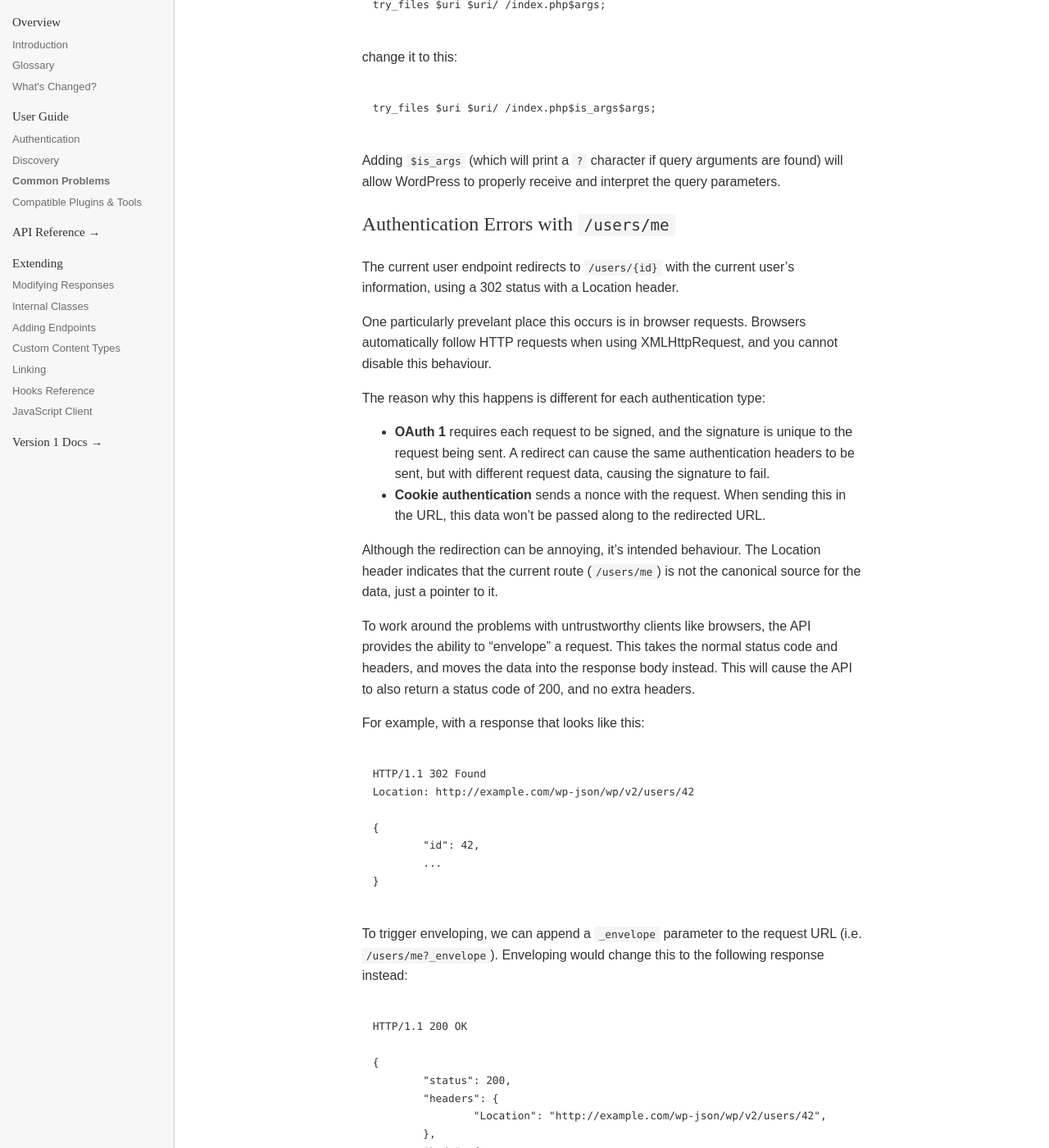
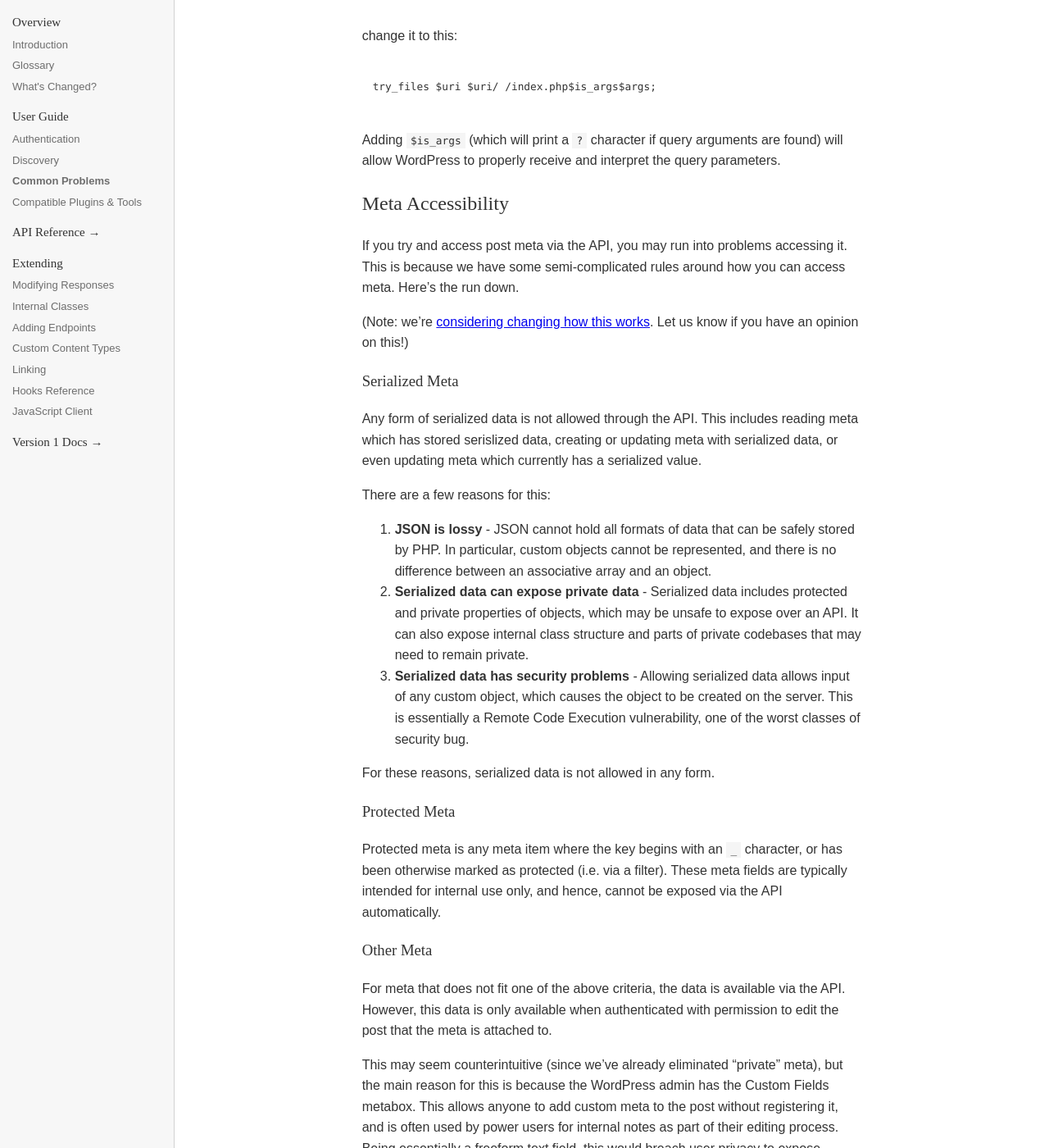
Before and after one commit to WP-API/docs-v2, a Jekyll site: the page built from guide/problems/index.md, in a window 1280 px wide and 1400 px high, scrolled down 590 px. Shown: the whole window at 82% size. Built offline with Jekyll 4.4.1, drawn with Linux system fonts in a browser that asks for light colours; some of the changed text lies outside the part shown.

Commit message:
Remove section about `/users/me` errors
No longer applies now that https://core.trac.wordpress.org/ticket/38521 is fixed.

````diff
--- a/guide/problems/index.md
+++ b/guide/problems/index.md
@@ -23,52 +23,6 @@ try_files $uri $uri/ /index.php$is_args$args;
 ```
 
 Adding `$is_args` (which will print a `?` character if query arguments are found) will allow WordPress to properly receive and interpret the query parameters.
-
-
-Authentication Errors with `/users/me`
---------------------------------------
-The current user endpoint redirects to `/users/{id}` with the current user's information, using a 302 status with a Location header.
-
-One particularly prevelant place this occurs is in browser requests. Browsers automatically follow HTTP requests when using XMLHttpRequest, and you cannot disable this behaviour.
-
-The reason why this happens is different for each authentication type:
-
-* **OAuth 1** requires each request to be signed, and the signature is unique to the request being sent. A redirect can cause the same authentication headers to be sent, but with different request data, causing the signature to fail.
-* **Cookie authentication** sends a nonce with the request. When sending this in the URL, this data won't be passed along to the redirected URL.
-
-Although the redirection can be annoying, it's intended behaviour. The Location header indicates that the current route (`/users/me`) is not the canonical source for the data, just a pointer to it.
-
-To work around the problems with untrustworthy clients like browsers, the API provides the ability to "envelope" a request. This takes the normal status code and headers, and moves the data into the response body instead. This will cause the API to also return a status code of 200, and no extra headers.
-
-For example, with a response that looks like this:
-
-```
-HTTP/1.1 302 Found
-Location: http://example.com/wp-json/wp/v2/users/42
-
-{
-	"id": 42,
-	...
-}
-```
-
-To trigger enveloping, we can append a `_envelope` parameter to the request URL (i.e. `/users/me?_envelope`). Enveloping would change this to the following response instead:
-
-```
-HTTP/1.1 200 OK
-
-{
-	"status": 200,
-	"headers": {
-		"Location": "http://example.com/wp-json/wp/v2/users/42",
-	},
-	"body": {
-		"id": 42,
-		...
-	}
-}
-```
-
 
 Meta Accessibility
 ------------------
````
